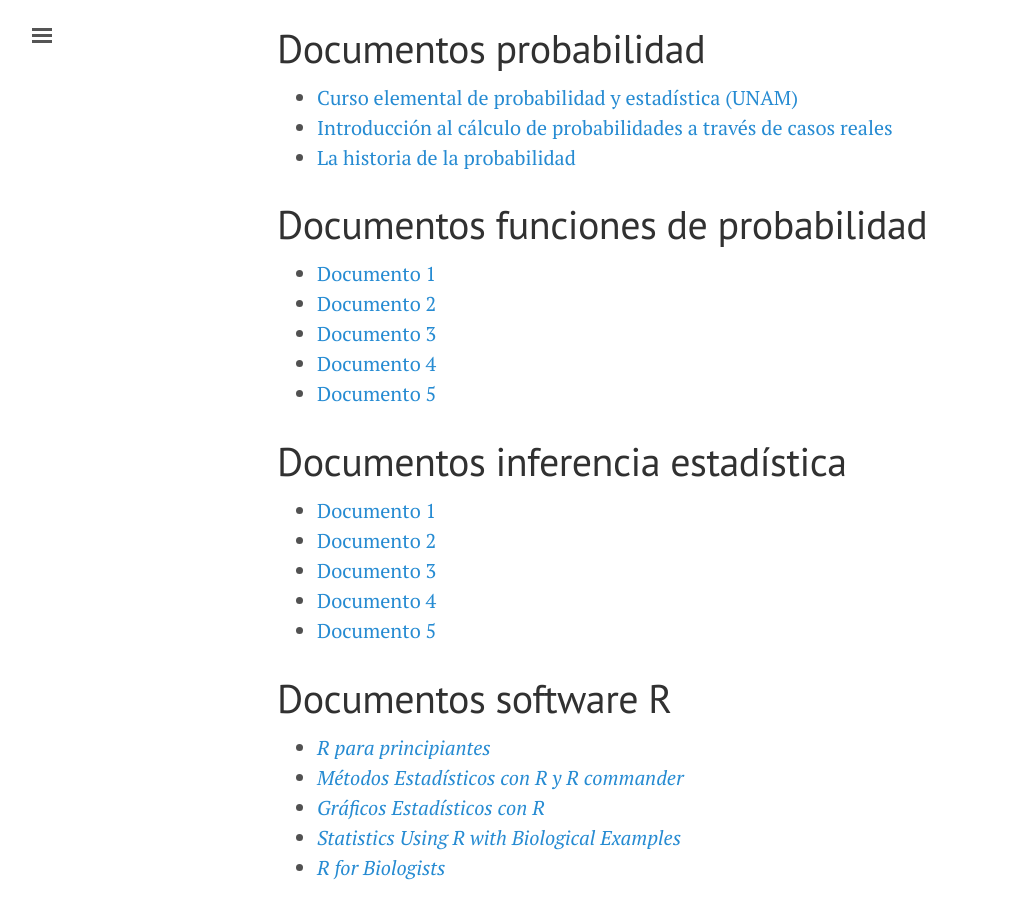
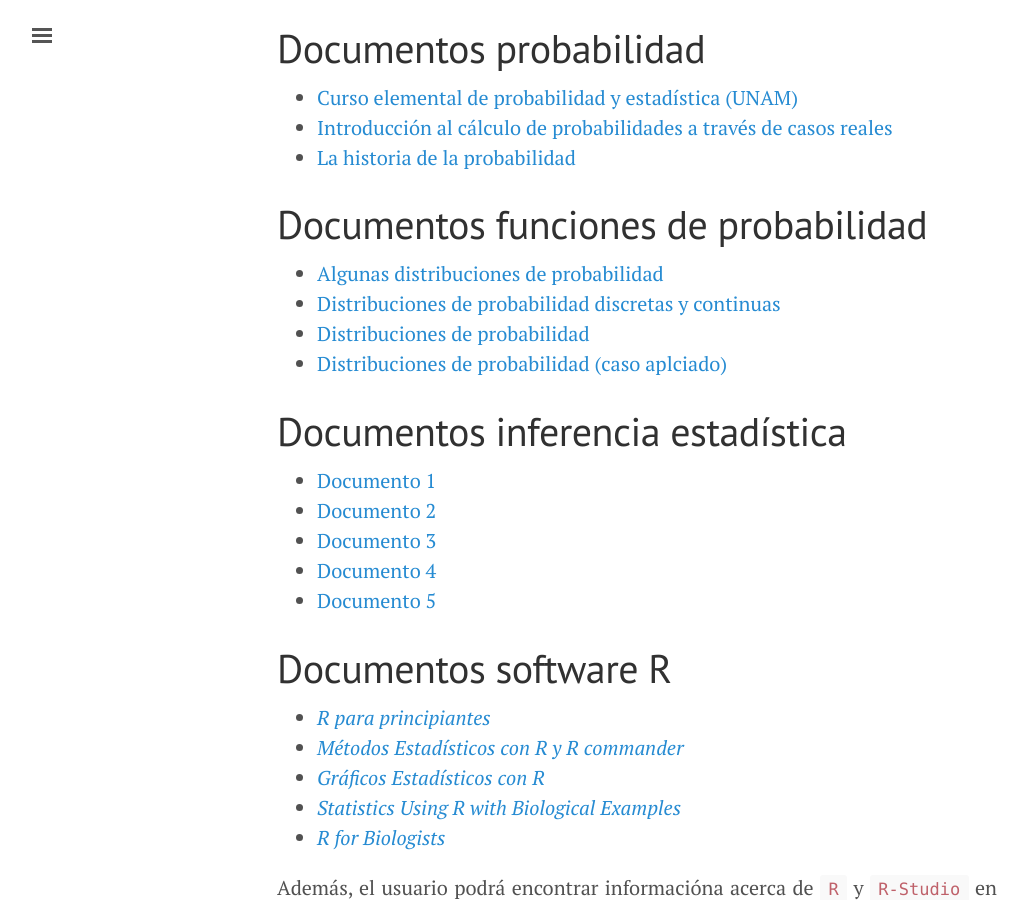
Before and after one commit to Ale-j/bioestadistica.github.io, a Jekyll site: the page built from Documentos.md, in a window 1280 px wide and 900 px high, scrolled down 700 px. Shown: the whole window, without its empty margins (3-1031 px from the left). Built offline with Jekyll 4.4.1, drawn with Linux system fonts in a browser that asks for light colours.

Commit message:
Update Documentos.md

```diff
--- a/Documentos.md
+++ b/Documentos.md
@@ -28,11 +28,10 @@ En esta sección el usuario podrá encontrar material bibliogŕafico de apoyo pa
 
 # Documentos funciones de probabilidad
 
-- [Documento 1](/Literatura/)
-- [Documento 2](/Literatura/)
-- [Documento 3](/Literatura/)
-- [Documento 4](/Literatura/)
-- [Documento 5](/Literatura/)
+- [Algunas distribuciones de probabilidad](http://www.franciscojaviercruzariza.com/attachments/File/Distribuciones_de_Probabilidad.pdf)
+- [Distribuciones de probabilidad discretas y continuas](http://biplot.usal.es/problemas/libro/3%20Distribuciones.pdf)
+- [Distribuciones de probabilidad](https://s3.amazonaws.com/academia.edu.documents/40665571/Distribuciones_discretas_y_continuas.pdf?AWSAccessKeyId=AKIAIWOWYYGZ2Y53UL3A&Expires=1525796768&Signature=yMP0BJ%2FgfeowQ8LarI9X75aO5%2B8%3D&response-content-disposition=inline%3B%20filename%3DDistribuciones_discretas_y_continuas.pdf)
+- [Distribuciones de probabilidad (caso aplciado)](http://revistas.udistrital.edu.co/ojs/index.php/Tecnura/article/view/6962/8626)
 
 # Documentos inferencia estadística
 
```
